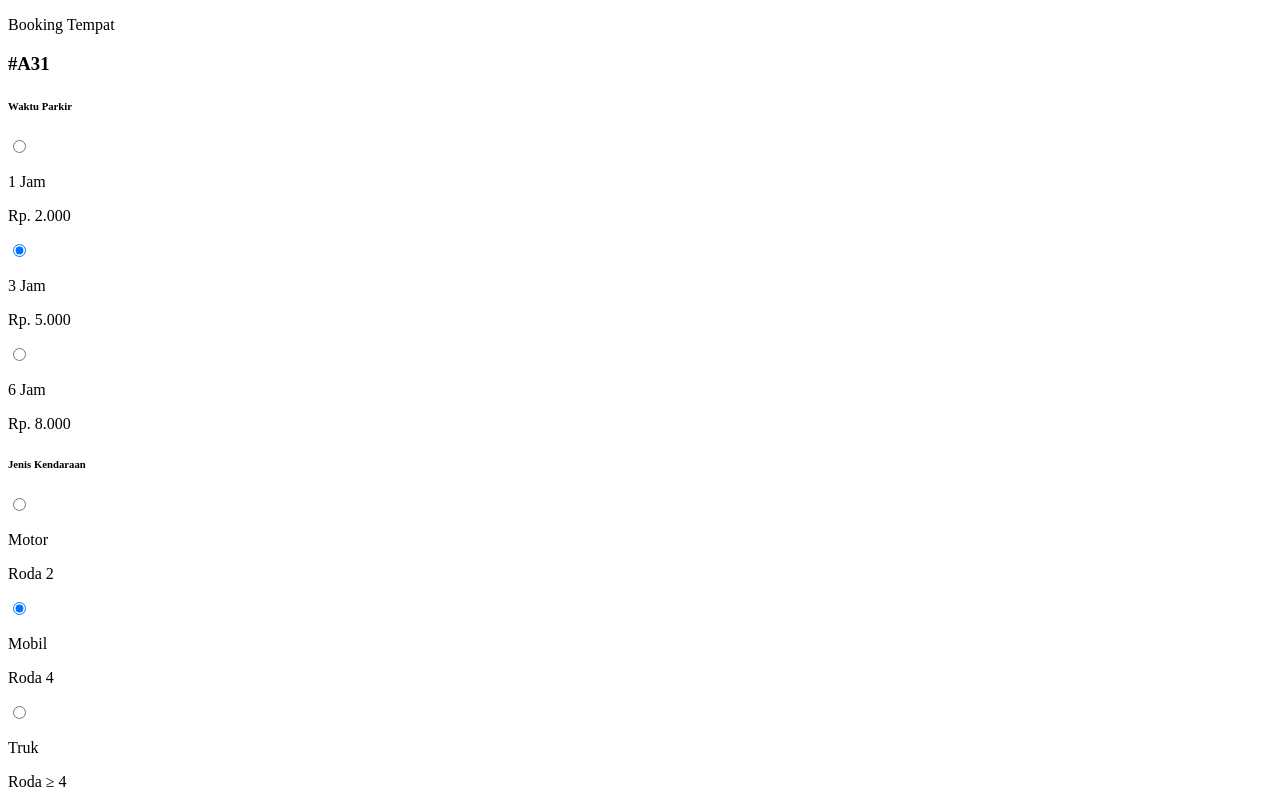
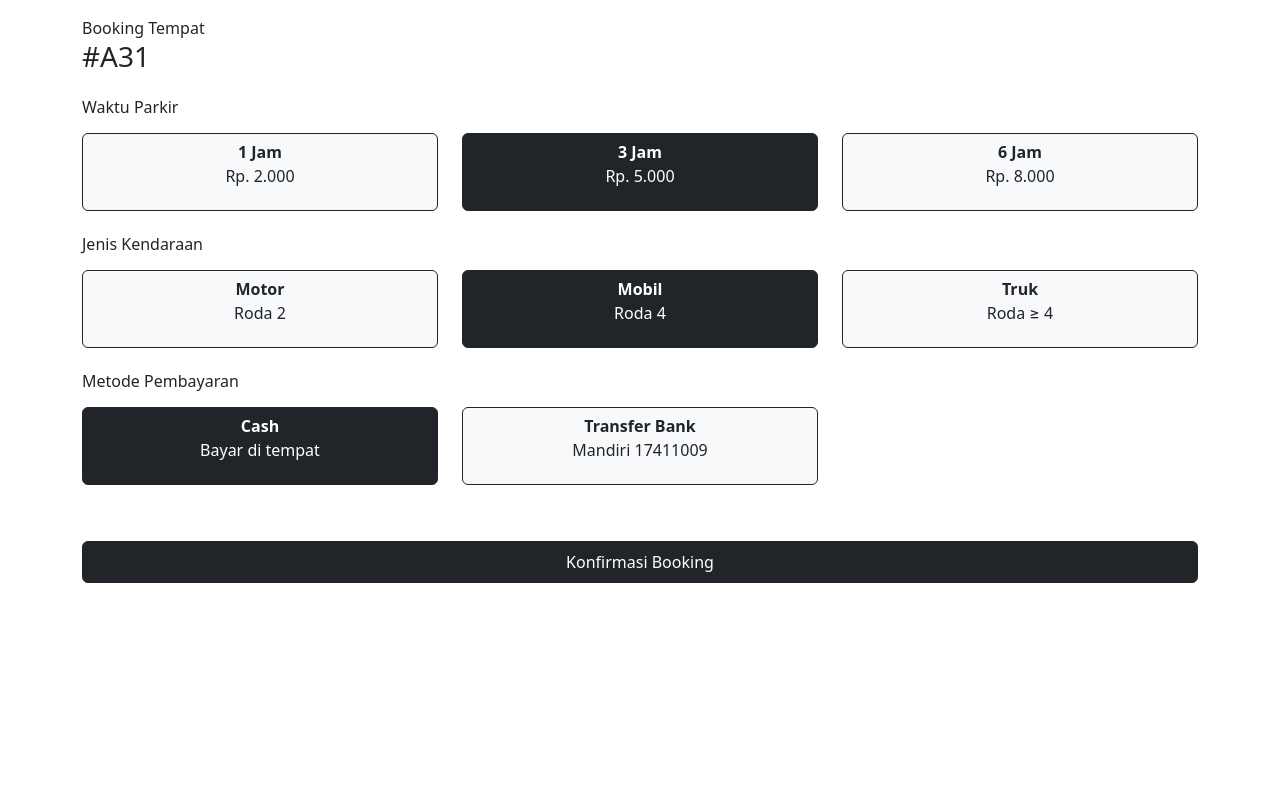
Before and after one commit to abiisaleh/laravel-parking, a plain HTML site: page booking.html in a window 1280 px wide. Shown: the top 800 px of the page. Drawn offline with Linux system fonts and the light colour scheme; the site is published under a folder, as on GitHub Pages, so addresses that start at the root find nothing.

Commit message:
fix css and js

```diff
--- a/booking.html
+++ b/booking.html
@@ -4,7 +4,7 @@
     <meta charset="utf-8" />
     <meta name="viewport" content="width=device-width, initial-scale=1" />
     <title>Parking App</title>
-    <link href="/dist/css/bootstrap.min.css" rel="stylesheet" />
+    <link href="dist/css/bootstrap.min.css" rel="stylesheet" />
   </head>
   <body>
     <main class="container">
@@ -152,6 +152,6 @@
       </form>
     </main>
 
-    <script src="/dist/js/bootstrap.bundle.min.js"></script>
+    <script src="dist/js/bootstrap.bundle.min.js"></script>
   </body>
 </html>
```
Also changed, not shown: index.html (+2 -2 lines), parking.html (+2 -2 lines).
